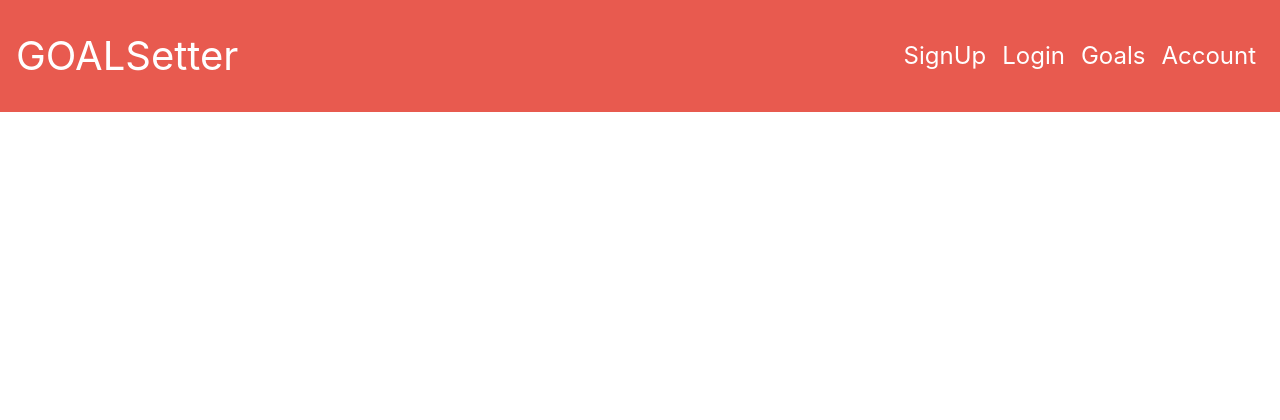
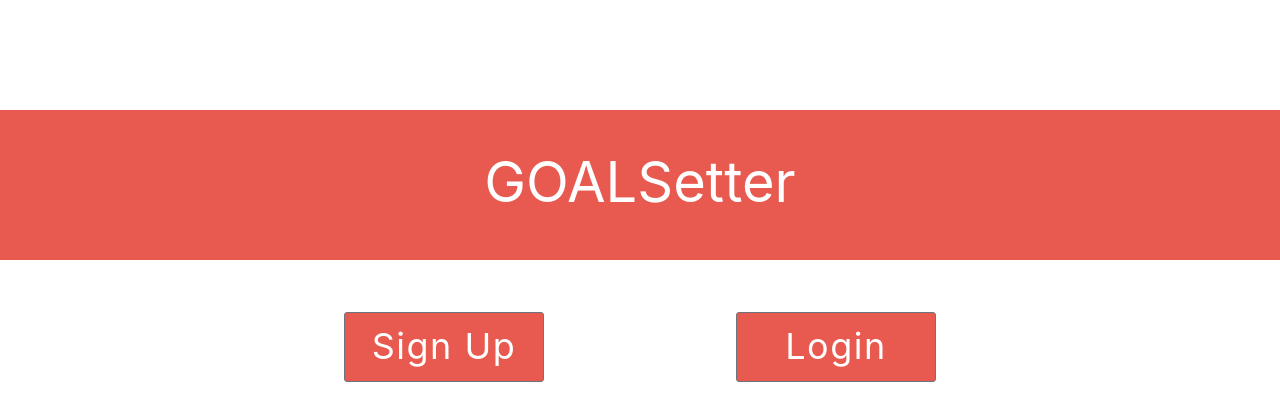
Before and after one commit to bethel-school-of-technology/goalsetter-frontend, a React (Create React App) app: page /LandingPage in a window 1280 px wide. Shown: the top 420 px of the page. Built offline with nearby package versions, Linux system fonts and the light colour scheme.

Commit message:
Added LandingPage, adjusted header on several pages for better veiwing/sizing.

```diff
--- a/src/App.css
+++ b/src/App.css
@@ -1,5 +1,5 @@
 .signup-form-group {
-  margin-top: 110px;
+  margin-top: 56px;
 }
 
 .signup-header {
@@ -11,7 +11,7 @@
 }
 
 .login-form-group {
-  margin-top: 110px;
+  margin-top: 56px;
 }
 
 .AddGoal {
--- a/src/App.js
+++ b/src/App.js
@@ -4,14 +4,13 @@ import { BrowserRouter as Router, Route, Switch } from 'react-router-dom';
 import jwt_decode from "jwt-decode";
 import setAuthToken from "./utils/setAuthToken";
 import { setCurrentUser, logoutUser } from "./actions/authActions";
-
+import LandingPage from "./pages/LandingPage/LandingPage";
 import { Provider } from "react-redux";
 import store from "./store";
 import Goals from './pages/Goals';
 import Account from './pages/Account';
 import SignUp from './Components/auth/SignUp';
 import Login from './Components/auth/Login';
-import Home from './Components/layout/Home';
 import PrivateRoute from './Components/private-route/PrivateRoute';
 import Profile from './Components/profile/profile';
 import SpecificGoal from './pages/SpecificGoal';
@@ -41,10 +40,9 @@ class App extends Component {
       <Provider store={store}>
         <Router>
           <div className="App">
-            <Home />
+            <Route exact path="/LandingPage" component={LandingPage} />
             <Route exact path="/signup" component={SignUp} />
             <Route exact path="/login" component={Login} />
-
             <Switch>
               <PrivateRoute exact path="/goals" component={Profile} />
               <PrivateRoute exact path="/Account" component={Account} />
@@ -52,10 +50,8 @@ class App extends Component {
               <PrivateRoute exact path="/goals/:GoalId" component={SpecificGoal} />
             </Switch>
           </div>
-
         </Router>
       </Provider>
-
     );
   }
 }
--- a/src/Components/auth/Login.js
+++ b/src/Components/auth/Login.js
@@ -3,8 +3,9 @@ import PropTypes from "prop-types";
 import { connect } from "react-redux";
 import { loginUser } from "../../actions/authActions";
 import classnames from "classnames";
+import Home from "../layout/Home";
 import {
-  Container, Form,
+  Container, Col, Form,
   FormGroup, Label, Input,
   Button,
 } from 'reactstrap';
@@ -22,7 +23,7 @@ class Login extends Component {
 
   componentWillReceiveProps(nextProps) {
     if (nextProps.auth.isAuthenticated) {
-      this.props.history.push("/goals"); // push user to profile when they login
+      this.props.history.push("/goals"); // push user to dashboard when they login
     }
 if (nextProps.errors) {
       this.setState({
@@ -55,9 +56,11 @@ class Login extends Component {
 render() {
     const { errors, Email, Password } = this.state;
 return (
+  <Form noValidate onSubmit={this.onSubmit}>
+    <Home />
+    <div className="add-goal-spacer">
+    </div>
     <Container className="Login">
-        <h2 className="login-header">Login</h2>
-        <Form noValidate onSubmit={this.onSubmit}>
     <FormGroup className="login-form-group">
     <h2>Login</h2>
     <div className="login-form" style={{ paddingLeft: "11.250px" }}>
@@ -101,14 +104,14 @@ class Login extends Component {
           borderRadius: "3px",
           letterSpacing: "1.5px",
           marginTop: "2rem",
-                  backgroundColor: "#e85a4f",
+          backgroundColor:"#e85a4f",
         }}
         type="submit">Login
       </Button>
     </div>
     </FormGroup>
+  </Container>
 </Form>
-      </Container>
     );
   }
 }
--- a/src/Components/auth/SignUp.js
+++ b/src/Components/auth/SignUp.js
@@ -4,8 +4,9 @@ import PropTypes from 'prop-types';
 import { connect } from 'react-redux';
 import { signupUser } from '../../actions/authActions';
 import classnames from 'classnames';
+import Home from "../layout/Home";
 import {
-  Container, Form,
+  Container, Col, Form,
   FormGroup, Label, Input,
   Button,
 } from 'reactstrap';
@@ -31,7 +32,7 @@ class SignUp extends Component {
   }
 
   componentDidMount() {
-    // If logged in and user navigates to SignUp page, should redirect them to profile
+    // If logged in and user navigates to Register page, should redirect them to dashboard
     if (this.props.auth.isAuthenticated) {
       this.props.history.push("/profile");
     }
@@ -44,33 +45,29 @@ class SignUp extends Component {
   onSubmit = (e) => {
     e.preventDefault();
 
-    const { FirstName, LastName, Email, Password } = this.state;
+   const {FirstName, LastName, Email, Password } = this.state;
 
     //Check for Errors
-    if (Password === '') {
-      this.setState({
-        errors: { Password: 'Password is required' }
+    if (Password=== '') {
+      this.setState({ errors: { Password: 'Password is required'}
     });
     return;
     }
 
-    if (FirstName === '') {
-      this.setState({
-        errors: { FirstName: 'First Name is required' }
+    if (FirstName=== '') {
+      this.setState({ errors: { FirstName: 'First Name is required'}
     });
     return;
     }
 
-    if (LastName === '') {
-      this.setState({
-        errors: { LastName: 'Last Name is required' }
+    if (LastName=== '') {
+      this.setState({ errors: { LastName: 'Last Name is required'}
     });
     return;
     }
 
-    if (Email === '') {
-      this.setState({
-        errors: { Email: 'Email is required' }
+    if (Email=== '') {
+      this.setState({ errors: { Email: 'Email is required'}
     });
     return;
     }
@@ -91,9 +88,11 @@ class SignUp extends Component {
     const { errors, FirstName, LastName, Email, Password } = this.state;
 
 return (
+  <Form noValidate onSubmit={this.onSubmit}>
+    <Home />
+    <div className="add-goal-spacer">
+    </div>
     <Container className="Home">
-        <h2 className="signup-header">Sign Up</h2>
-        <Form noValidate onSubmit={this.onSubmit}>
     <FormGroup className="signup-form-group" style={{ paddingLeft: "11.250px" }}>
       <h2>Sign Up</h2>
       <div className="signup-form" style={{ paddingLeft: "11.250px" }}>
@@ -105,7 +104,7 @@ class SignUp extends Component {
           id="FirstName"
           type="text"
           className={classnames("", {
-                  invalid: errors.FirstName
+            invalid:errors.FirstName
           })}
         />
         <span className="red-text">{errors.FirstName}</span>
@@ -159,15 +158,15 @@ class SignUp extends Component {
             borderRadius: "3px",
             letterSpacing: "1.5px",
             marginTop: "2rem",
-                  backgroundColor: "#e85a4f",
+            backgroundColor:"#e85a4f",
           }}
           type="submit"
         >Sign up
         </Button>
       </div>
       </FormGroup>
+      </Container>
     </Form>
-      </Container>
     );
   }
 }
--- /dev/null
+++ b/src/pages/LandingPage/LandingPage.css
@@ -0,0 +1,33 @@
+.landgingPage-layout {
+    padding-top: 110px;
+}
+
+.landingPage {
+    position: fixed;
+    padding: 30px 0;
+    width: 100%;
+    background: #e85a4f;
+    height: 150px;
+    justify-content: center;
+}
+
+.landingPage_logo {
+    text-align: center;
+}
+
+.landingPage_logo a {
+    color: white;
+    text-decoration: none;
+    font-size: 56px;
+}
+
+.form-landingPage {
+    justify-content: center;
+    align-content: center;
+    display: flex;
+    align-items: center;
+}
+
+/* .landingPage-spacer {
+    flex: 1;
+} */
--- /dev/null
+++ b/src/pages/LandingPage/LandingPage.js
@@ -0,0 +1,54 @@
+import React, { Component } from "react";
+import './LandingPage.css';
+import { Form, Button } from 'reactstrap';
+
+class LandingPage extends Component {
+
+    render() {
+
+    return (
+        <div className="landgingPage-layout">
+            <div className="landingPage">
+                <nav className="landingPage_navigation">
+                    <div className="landingPage_logo"><a href="/goals">GOALSetter</a></div>
+                    <div>
+                        <Form noValidate onSubmit={this.onSubmit}>
+                            <div className="add-specific-goal-spacer">
+                            </div>
+                            <div className="form-landingPage">
+                                <Button
+                                    style={{
+                                    width: "200px",
+                                    height: "70px",
+                                    borderRadius: "3px",
+                                    letterSpacing: "1.5px",
+                                    fontSize: "36px",
+                                    marginTop: "2rem",
+                                    marginRight: "6rem",
+                                    backgroundColor: "#e85a4f",
+                                    }} onClick href="http://localhost:3000/signup">Sign Up
+                                </Button>
+                                <div className="landingPage-spacer"></div>
+                                <Button
+                                    style={{
+                                    width: "200px",
+                                    height: "70px",
+                                    borderRadius: "3px",
+                                    letterSpacing: "1.5px",
+                                    fontSize: "36px",
+                                    marginTop: "2rem",
+                                    marginLeft: "6rem",
+                                    backgroundColor: "#e85a4f",
+                                    }} onClick href="http://localhost:3000/login">Login
+                                </Button>
+                            </div>
+                        </Form>
+                    </div>
+                </nav>
+            </div>
+        </div>
+    );
+  }
+}
+
+export default LandingPage;
--- a/src/pages/SpecificGoal.js
+++ b/src/pages/SpecificGoal.js
@@ -4,6 +4,7 @@ import { connect } from "react-redux";
 import { updateGoal } from "../actions/authActions";
 import axios from 'axios';
 import moment from 'moment';
+import Home from '../Components/layout/Home';
 import {
   Col, Form,
   FormGroup, Label, Input,
@@ -28,15 +29,12 @@ class SpecificGoal extends Component {
           specificGoal: response.data
         };
       });
-
-      console.log("+++DID MOUNT+++", this.state);
     });
   };
 
   //THIS IS THE UPDATE GOAL FUNCTION//
   onSubmitUpdate = (e) => {
     axios.put(`http://localhost:3001/goals/${this.props.match.params.GoalId}`, this.state)
-
     e.preventDefault();
     this.props.history.push("/goals");
   };
@@ -44,38 +42,27 @@ class SpecificGoal extends Component {
 
   //THIS IS THE DELETE GOAL FUNCTION//
   onSubmitDelete = (e) => {
-    console.log("CALLING DELETE FUNCTION")
     axios.delete(`http://localhost:3001/goals/${this.props.match.params.GoalId}`)
-    // .then(res => {
-    //   console.log("RESPONSE", res);
-    // }).catch(err => {
-    //   console.log(err);
-    // })
     e.preventDefault();
     this.props.history.push("/goals");
   };
 
   onChange = e => {
     this.setState({ [e.target.id]: e.target.value });
-    console.log("NEW STATE AFTER CHANGE", this.state);
+  };
 
-  };
 
   render() {
 
-    console.log('=====PROPS:======', this.props);
-    // const { Goal, DateFinished, Notes } = this.state;
-    console.log('=====+=STATE=+===:', this.state);
     const { Goal, DateFinished, Notes } = this.state;
-    console.log('=====+=SPECIFIC=+===:', this.state.specificGoal);
     return (
+
       <div>
+        <Home />
       <h1>UPDATE YOUR GOAL! </h1>
-        <h2>{Goal}</h2>
-        <div>
-
         <Form noValidate onSubmit={this.onSubmit}>
-
+          <div className="add-specific-goal-spacer">
+          </div>
           <Col className="topMargin">
             <FormGroup>
               <Label className="colorRed">Goal: {this.state.specificGoal.Goal}</Label>
@@ -124,23 +111,18 @@ class SpecificGoal extends Component {
               backgroundColor: "#e85a4f",
             }} onClick={this.onSubmitUpdate}>Update Goal
           </Button>
-            {/* <Button component={Link} to="/Users">Update Goal Details</Button> */}
-          </Form>
-        </div>
-        <div>
+          <div></div>
           <Button
             style={{
               width: "150px",
               borderRadius: "3px",
               letterSpacing: "1.5px",
-              marginTop: "1rem"
+              marginTop: "1rem",
+              backgroundColor: "#e85a4f",
             }} onClick={this.onSubmitDelete}>Delete This Goal
           </Button>
+        </Form>
       </div>
-      </div>
-
-
-
     )
   }
 }
```
Also changed, not shown: src/Components/Toolbar/Toolbar.js (+1 -25 lines), src/logo.svg (deleted). Lines whose indentation alone changed are shown as unchanged.
